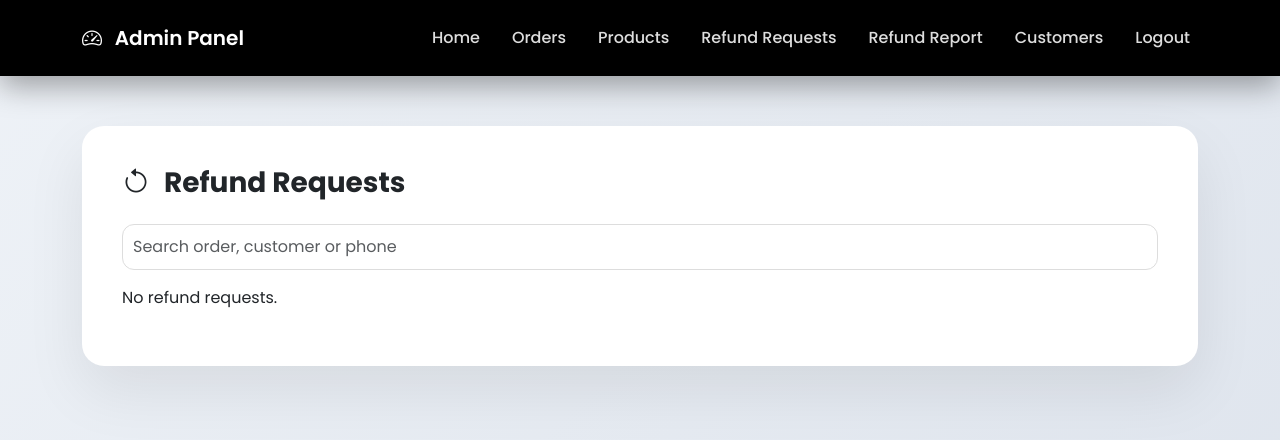
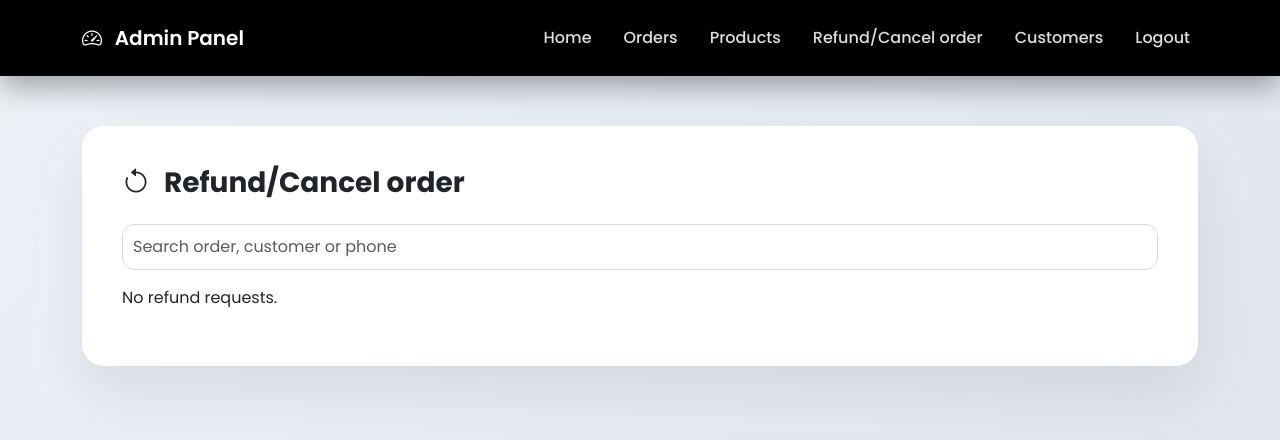
Before and after one commit to vyshnavcp/Trendo, a Django app: page /admin-refund-requests/ in a window 1280 px wide. Shown: the top 440 px of the page. Run offline with Django 5.2, Linux system fonts and the light colour scheme; a user stored in the database is signed in; data that the repository does not hold is empty; some libraries are stand-ins or nearby versions.

Commit message:
refund option for cod

```diff
--- a/myapp/urls.py
+++ b/myapp/urls.py
@@ -150,6 +150,8 @@ urlpatterns = [
     path("confirm-cancel/<int:order_id>/", views.confirm_cancel_request, name="confirm_cancel_request"),
     path("admin-refund-requests/", views.refund_requests, name="refund_requests"),
     path("process-refund/<int:order_id>/", views.process_refund, name="process_refund"),
+    path("cod-cancel-policy/<int:order_id>/", views.cod_cancel_policy, name="cod_cancel_policy"),
+    path("confirm-cod-cancel/<int:order_id>/", views.confirm_cod_cancel, name="confirm_cod_cancel"),
     path("refund-report/", views.refund_report, name="refund_report"),
 ]
 
--- a/myapp/views.py
+++ b/myapp/views.py
@@ -1108,6 +1108,70 @@ def my_orders(request):
     return render(request, "my_orders.html", {
         "orders": orders_with_time,
     })
+
+@login_required
+def cod_cancel_policy(request, order_id):
+    registration = get_object_or_404(Registration, authuser=request.user)
+    order = get_object_or_404(Order, id=order_id, registration=registration)
+
+    if order.payment_method != "cod":
+        messages.error(request, "Invalid request.")
+        return redirect("my_orders")
+
+    current_time = timezone.now()
+    seconds_passed = (current_time - order.created_at).total_seconds()
+
+    can_cancel = (
+        seconds_passed <= 86400 and
+        not order.is_cancelled and
+        not order.is_delivered and
+        not order.cancel_requested
+    )
+
+    return render(request, "cod_cancel_policy.html", {
+        "order": order,
+        "can_cancel": can_cancel,
+    })
+login_required
+def confirm_cod_cancel(request, order_id):
+    registration = get_object_or_404(Registration, authuser=request.user)
+    order = get_object_or_404(Order, id=order_id, registration=registration)
+
+    if request.method == "POST":
+        if order.payment_method == "cod" and not order.cancel_requested and not order.is_cancelled:
+
+            # ✅ Update order
+            order.cancel_requested = True
+            order.cancel_requested_at = timezone.now()
+            order.save()
+
+            # =========================
+            # 📧 SEND EMAIL TO ADMIN
+            # =========================
+            subject = f"🚨 Cancel Request - Order #{order.id}"
+
+            html_content = render_to_string("cancel_order_email.html", {
+                "order": order
+            })
+
+            text_content = strip_tags(html_content)
+
+            email = EmailMultiAlternatives(
+                subject,
+                text_content,
+                settings.DEFAULT_FROM_EMAIL,
+                [settings.ADMIN_EMAIL],  # admin mail
+            )
+
+            email.attach_alternative(html_content, "text/html")
+            email.send(fail_silently=False)
+
+            messages.success(request, "COD order cancel request sent successfully.")
+
+        else:
+            messages.error(request, "Cannot cancel this order.")
+
+    return redirect("my_orders")
 
 @user_passes_test(
     lambda u: u.is_authenticated and u.is_staff,
@@ -2165,7 +2229,8 @@ def cancel_policy(request, order_id):
     return render(request,"cancel_policy.html",{
         "order":order
     })
-login_required
+
+@login_required
 def confirm_cancel_request(request, order_id):
     order = get_object_or_404(Order, id=order_id)
     order.cancel_requested = True
@@ -2201,42 +2266,74 @@ def refund_requests(request):
         "orders": orders
     })
 
-from django.shortcuts import get_object_or_404, redirect
-from django.conf import settings
-from django.core.mail import EmailMultiAlternatives
-
 
 logger = logging.getLogger(__name__)
-
-@role_required(["Accountant"])
+@role_required(["Accountant","admin"])
+@transaction.atomic
 def process_refund(request, order_id):
+    if request.method != "POST":
+        return redirect("refund_requests")
+
     order = get_object_or_404(Order, id=order_id)
 
+    if order.refund_processed:
+        logger.warning(f"Order #{order.id} already processed.")
+        return redirect("refund_requests")
+
     try:
-        # 1️⃣ Refund via Razorpay
-        client = razorpay.Client(auth=(settings.RAZORPAY_KEY_ID, settings.RAZORPAY_KEY_SECRET))
-        refund_amount = int(order.total * 100)
-        refund = client.payment.refund(
-            order.razorpay_payment_id,
-            {"amount": refund_amount, "speed": "normal"}
-        )
-        order.refund_id = refund["id"]
-
-        # 2️⃣ Update order status
+
+        # =========================
+        # 🟢 RAZORPAY REFUND
+        # =========================
+        if order.payment_method != "cod" and order.razorpay_payment_id:
+
+            client = razorpay.Client(auth=(
+                settings.RAZORPAY_KEY_ID,
+                settings.RAZORPAY_KEY_SECRET
+            ))
+
+            payment = client.payment.fetch(order.razorpay_payment_id)
+            captured_amount = payment.get("amount", 0)
+
+            refund_amount = int(order.total * 100)
+
+            if refund_amount > captured_amount:
+                refund_amount = captured_amount
+
+            refund = client.payment.refund(
+                order.razorpay_payment_id,
+                {"amount": refund_amount, "speed": "normal"}
+            )
+
+            order.refund_id = refund.get("id")
+
+        # =========================
+        # 🟢 COD → NO REFUND API
+        # =========================
+        if order.payment_method == "cod":
+            order.refund_status = False  # no refund money
+
+        # =========================
+        # UPDATE ORDER STATUS
+        # =========================
         order.refund_processed = True
         order.is_cancelled = True
-        order.refund_status = True
         order.save()
 
-        # 3️⃣ Restore stock
+        # =========================
+        # 🔁 RESTORE STOCK (COMMON)
+        # =========================
         for item in order.items.all():
             product_or_variant = item.variant if item.variant else item.product
             product_or_variant.stock += item.quantity
             product_or_variant.save()
 
-        # 4️⃣ Prepare email content with brand
+        # =========================
+        # 📦 BUILD EMAIL CONTENT
+        # =========================
         items_html = ""
         text_items = ""
+
         for item in order.items.all():
             if item.variant:
                 variant_details = []
@@ -2244,16 +2341,20 @@ def process_refund(request, order_id):
                     variant_details.append(str(item.variant.size))
                 if hasattr(item.variant, "color") and item.variant.color:
                     variant_details.append(str(item.variant.color))
+
                 variant_str = " / ".join(variant_details)
-                product_name = escape(item.variant.product.name)
+
+                product_name = f"{escape(item.variant.product.name)}"
                 if variant_str:
                     product_name += f" ({variant_str})"
+
                 brand_name = getattr(item.variant.product, "brand", "")
             else:
                 product_name = escape(item.product.name)
                 brand_name = getattr(item.product, "brand", "")
 
             qty = item.quantity
+
             items_html += f"""
             <tr>
                 <td style="padding:10px; border-bottom:1px solid #eee;">{product_name}</td>
@@ -2261,20 +2362,38 @@ def process_refund(request, order_id):
                 <td style="padding:10px; border-bottom:1px solid #eee;">{qty}</td>
             </tr>
             """
+
             text_items += f"- {product_name} ({brand_name}) x {qty}\n"
 
-        subject = f"Refund Approved - Order #{order.id}"
+        # =========================
+        # 📧 SUBJECT (COD vs REFUND)
+        # =========================
+        if order.payment_method == "cod":
+            subject = f"Order Cancelled - Order #{order.id}"
+            heading = "Order Cancelled ❌"
+            message_line = "Your COD order has been cancelled successfully."
+            extra_note = "No payment was collected for this order."
+        else:
+            subject = f"Refund Approved - Order #{order.id}"
+            heading = "Refund Approved ✅"
+            message_line = "Your refund request has been approved and processed successfully."
+            extra_note = "Refund will be credited within 3–10 business days."
+
+        # =========================
+        # 📩 EMAIL TEMPLATE (SAME STYLE)
+        # =========================
         text_content = f"""
 Hello {order.first_name},
 
-Your refund has been successfully processed.
+{message_line}
 
 Order ID: #{order.id}
 Amount: ₹{order.total}
+
 Items:
 {text_items}
 
-The amount will be credited to your original payment method within 3–10 business days.
+{extra_note}
 
 Thank you.
 """
@@ -2283,20 +2402,23 @@ Thank you.
 <html>
 <body style="margin:0; padding:0; background:#f4f6fb; font-family: Arial, sans-serif;">
 <div style="max-width:600px; margin:30px auto; background:#ffffff; border-radius:12px; overflow:hidden; box-shadow:0 10px 30px rgba(0,0,0,0.1);">
+
     <div style="background:#28a745; padding:20px; text-align:center;">
-        <h2 style="color:#fff; margin:0;">Refund Approved ✅</h2>
-        <h3 style="color:#fff; margin:5px 0;">DVIVE Clothing</h3>
+        <h2 style="color:#fff; margin:0;">{heading}</h2>
     </div>
+
     <div style="padding:30px; color:#333;">
         <p>Hello <b>{escape(order.first_name)}</b>,</p>
-        <p>Your refund request has been <b style="color:#28a745;">approved</b> and processed successfully.</p>
+
+        <p>{message_line}</p>
+
         <table style="width:100%; border-collapse:collapse; margin-top:20px;">
             <tr>
                 <td style="padding:10px; border-bottom:1px solid #eee;"><b>Order ID</b></td>
                 <td style="padding:10px; border-bottom:1px solid #eee;">#{order.id}</td>
             </tr>
             <tr>
-                <td style="padding:10px; border-bottom:1px solid #eee;"><b>Refund Amount</b></td>
+                <td style="padding:10px; border-bottom:1px solid #eee;"><b>Amount</b></td>
                 <td style="padding:10px; border-bottom:1px solid #eee;">₹{order.total}</td>
             </tr>
             <tr>
@@ -2304,7 +2426,9 @@ Thank you.
                 <td style="padding:10px;">{order.get_payment_method_display()}</td>
             </tr>
         </table>
-        <h4 style="margin-top:20px; color:#333;">Items Refunded:</h4>
+
+        <h4 style="margin-top:20px;">Items:</h4>
+
         <table style="width:100%; border-collapse:collapse;">
             <tr>
                 <th style="text-align:left; padding:10px; border-bottom:1px solid #ddd;">Product</th>
@@ -2313,19 +2437,26 @@ Thank you.
             </tr>
             {items_html}
         </table>
+
         <p style="margin-top:20px; color:#555;">
-            💳 The refunded amount will be credited to your original payment method within <b>3–10 business days</b>.
+            {extra_note}
         </p>
+
         <hr style="margin:25px 0;">
+
         <p style="text-align:center; font-size:13px; color:#999;">
             Thank you for shopping with us ❤️
         </p>
     </div>
+
 </div>
 </body>
 </html>
 """
 
+        # =========================
+        # 📤 SEND EMAIL
+        # =========================
         email = EmailMultiAlternatives(
             subject,
             text_content,
@@ -2335,8 +2466,13 @@ Thank you.
         email.attach_alternative(html_content, "text/html")
         email.send(fail_silently=False)
 
+    except razorpay.errors.BadRequestError as e:
+        logger.error(f"Razorpay refund failed for Order #{order.id}: {str(e)}")
+        raise e
+
     except Exception as e:
-        logger.error(f"Refund Error for Order #{order.id}: {e}")
+        logger.error(f"Refund failed for Order #{order.id}: {str(e)}")
+        raise e
 
     return redirect("refund_requests")
 
--- a/myproject/settings.py
+++ b/myproject/settings.py
@@ -222,7 +222,7 @@ EMAIL_HOST = 'smtp.gmail.com'
 EMAIL_PORT = 587
 EMAIL_USE_TLS = True
 EMAIL_HOST_USER = 'vyshnavcp01@gmail.com'
-EMAIL_HOST_PASSWORD = 'rkjz ekkx chio dyvt'
+EMAIL_HOST_PASSWORD = 'fizt tiff kijn mkta'
 ADMIN_EMAIL = "vyshnavcp01@gmail.com"
 
 RAZORPAY_KEY_ID = "rzp_test_S8qlnWKlA74eSw"
--- a/templates/dashboard.html
+++ b/templates/dashboard.html
@@ -282,7 +282,7 @@ width:fit-content;
 <div class="col-md-3">
 <a href="{% url 'refund_requests' %}" class="text-decoration-none">
 <div class="stat-card position-relative">
-<div class="stat-title">Refund Requests</div>
+<div class="stat-title">Refund Requests/Cancel order</div>
 <div class="stat-value">
 {{ refund_count }}
 </div>
@@ -469,8 +469,8 @@ Quick Actions
 <a href="{% url 'coupon_list' %}" class="quick-btn"><i class="bi bi-tags"></i> View Coupon</a>
 
 {% if request.user.is_superuser or request.user.groups.first.name == "Accountant" %}
-<a href="{% url 'refund_requests' %}" class="quick-btn"><i class="bi bi-arrow-counterclockwise"></i> Refund Requests</a>
-<a href="{% url 'refund_report' %}" class="quick-btn"><i class="bi bi-cash-coin"></i> Refund Report</a>
+<a href="{% url 'refund_requests' %}" class="quick-btn"><i class="bi bi-arrow-counterclockwise"></i> Refund Requests/Cancel order</a>
+<a href="{% url 'refund_report' %}" class="quick-btn"><i class="bi bi-cash-coin"></i> Refund/Cancel order Report</a>
 <a href="{% url 'add_banner' %}" class="quick-btn"><i class="bi bi-image"></i> Add Banner</a>
 <a href="{% url 'banner_list' %}" class="quick-btn"><i class="bi bi-images"></i> View Banners</a>
 <a href="{% url 'contact_list' %}" class="quick-btn"><i class="bi bi-envelope"></i> Contact Messages</a>
--- a/templates/product.html
+++ b/templates/product.html
@@ -23,6 +23,9 @@
         <link rel="stylesheet" href="{% static 'css/style.css' %}"/>
         <link rel="stylesheet" href="{% static 'css/responsive.css' %}"/>
         <link rel="stylesheet" href="{% static 'demos/clothing-store/clothing-store.css' %}" />
+        <style>
+
+        </style>
     </head>
     <body data-mobile-nav-style="classic">
 
@@ -56,7 +59,7 @@
                                 <strong>"{{ query }}"</strong>
                             </p>
                         {% endif %}
-                        <ul class="shop-modern shop-wrapper grid-loading grid grid-4col xl-grid-3col sm-grid-2col xs-grid-1col gutter-extra-large text-center" data-anime='{ "el": "childs", "translateY": [-15, 0], "opacity": [0,1], "duration": 300, "delay": 0, "staggervalue": 150, "easing": "easeOutQuad" }'>
+                        <ul class="shop-modern shop-wrapper grid-loading grid grid-4col xl-grid-3col sm-grid-2col xs-grid-2col gutter-extra-large text-center" data-anime='{ "el": "childs", "translateY": [-15, 0], "opacity": [0,1], "duration": 300, "delay": 0, "staggervalue": 150, "easing": "easeOutQuad" }'>
                             <li class="grid-sizer"></li>
 
                             {% if page_obj %}
--- a/templates/refund_requests.html
+++ b/templates/refund_requests.html
@@ -2,7 +2,7 @@
 <html lang="en">
 <head>
 <meta charset="UTF-8">
-<title>Refund Requests</title>
+<title>Refund/Cancel order</title>
 <meta name="viewport" content="width=device-width, initial-scale=1.0">
 
 <link href="https://cdn.jsdelivr.net/npm/bootstrap@5.3.2/dist/css/bootstrap.min.css" rel="stylesheet">
@@ -18,7 +18,6 @@ min-height:100vh;
 }
 
 /* NAVBAR */
-
 .navbar-premium{
 background:#000;
 padding:18px 30px;
@@ -40,13 +39,11 @@ color:#fff !important;
 }
 
 /* PAGE */
-
 .page-wrapper{
 padding:50px 20px;
 }
 
 /* CARD */
-
 .premium-card{
 background:#fff;
 border:none;
@@ -56,7 +53,6 @@ box-shadow:0 25px 60px rgba(0,0,0,.08);
 }
 
 /* SEARCH */
-
 .search-box input{
 border-radius:12px;
 padding:10px;
@@ -64,7 +60,6 @@ border:1px solid #ddd;
 }
 
 /* TABLE */
-
 table{
 width:100%;
 border-collapse:collapse;
@@ -82,7 +77,6 @@ background:#fafafa;
 }
 
 /* BADGE */
-
 .badge-request{
 background:#fff4cc;
 color:#b58100;
@@ -92,7 +86,6 @@ font-size:12px;
 }
 
 /* BUTTON */
-
 .refund-btn{
 background:#28a745;
 color:white;
@@ -111,8 +104,6 @@ background:#1f8a36;
 
 <body>
 
-<!-- NAVBAR -->
-
 <nav class="navbar navbar-expand-lg navbar-premium">
 <div class="container">
 
@@ -128,41 +119,18 @@ background:#1f8a36;
 
 <ul class="navbar-nav gap-lg-3">
 
-<li class="nav-item">
-<a class="nav-link" href="{% url 'dashboard' %}">Home</a>
-</li>
-
-<li class="nav-item">
-<a class="nav-link" href="{% url 'order_list' %}">Orders</a>
-</li>
-
-<li class="nav-item">
-<a class="nav-link" href="{% url 'product_list' %}">Products</a>
-</li>
-
-<li class="nav-item">
-<a class="nav-link" href="{% url 'refund_requests' %}">Refund Requests</a>
-</li>
-
-<li class="nav-item">
-<a class="nav-link" href="{% url 'refund_report' %}">Refund Report</a>
-</li>
-
-<li class="nav-item">
-<a class="nav-link" href="{% url 'customer_list' %}">Customers</a>
-</li>
-
-<li class="nav-item">
-<a class="nav-link" href="{% url 'user_logout' %}">Logout</a>
-</li>
+<li class="nav-item"><a class="nav-link" href="{% url 'dashboard' %}">Home</a></li>
+<li class="nav-item"><a class="nav-link" href="{% url 'order_list' %}">Orders</a></li>
+<li class="nav-item"><a class="nav-link" href="{% url 'product_list' %}">Products</a></li>
+<li class="nav-item"><a class="nav-link" href="{% url 'refund_report' %}">Refund/Cancel order</a></li>
+<li class="nav-item"><a class="nav-link" href="{% url 'customer_list' %}">Customers</a></li>
+<li class="nav-item"><a class="nav-link" href="{% url 'user_logout' %}">Logout</a></li>
 
 </ul>
 
 </div>
 </div>
 </nav>
-
-<!-- PAGE -->
 
 <div class="page-wrapper">
 
@@ -171,7 +139,7 @@ background:#1f8a36;
 <div class="premium-card">
 
 <h3 class="fw-bold mb-4">
-<i class="bi bi-arrow-counterclockwise me-2"></i> Refund Requests
+<i class="bi bi-arrow-counterclockwise me-2"></i> Refund/Cancel order
 </h3>
 
 <div class="search-box mb-3">
@@ -218,11 +186,20 @@ Cancel Requested
 
 <td>
 
-<a href="{% url 'process_refund' order.id %}">
-<button class="refund-btn">
-Approve Refund
-</button>
-</a>
+<form method="POST" action="{% url 'process_refund' order.id %}">
+    {% csrf_token %}
+
+    {% if order.payment_method == "cod" %}
+        <button type="submit" class="refund-btn">
+            Approve Cancel
+        </button>
+    {% else %}
+        <button type="submit" class="refund-btn">
+            Approve Refund
+        </button>
+    {% endif %}
+
+</form>
 
 </td>
 
@@ -247,7 +224,6 @@ Approve Refund
 </div>
 
 <script>
-
 const input = document.getElementById("searchInput");
 
 input.addEventListener("keyup", function(){
@@ -256,19 +232,11 @@ let filter = input.value.toLowerCase();
 let rows = document.querySelectorAll("#refundTable tbody tr");
 
 rows.forEach(row => {
-
 let text = row.innerText.toLowerCase();
-
-if(text.includes(filter)){
-row.style.display="";
-}else{
-row.style.display="none";
-}
-
+row.style.display = text.includes(filter) ? "" : "none";
 });
 
 });
-
 </script>
 
 <script src="https://cdn.jsdelivr.net/npm/bootstrap@5.3.2/dist/js/bootstrap.bundle.min.js"></script>
```
Also changed, not shown: templates/cancel_order_email.html (+9 -1 lines), templates/cod_cancel_policy.html (added, +155 -0 lines), templates/my_orders.html (+40 -6 lines), templates/refund_report.html (+26 -9 lines).
